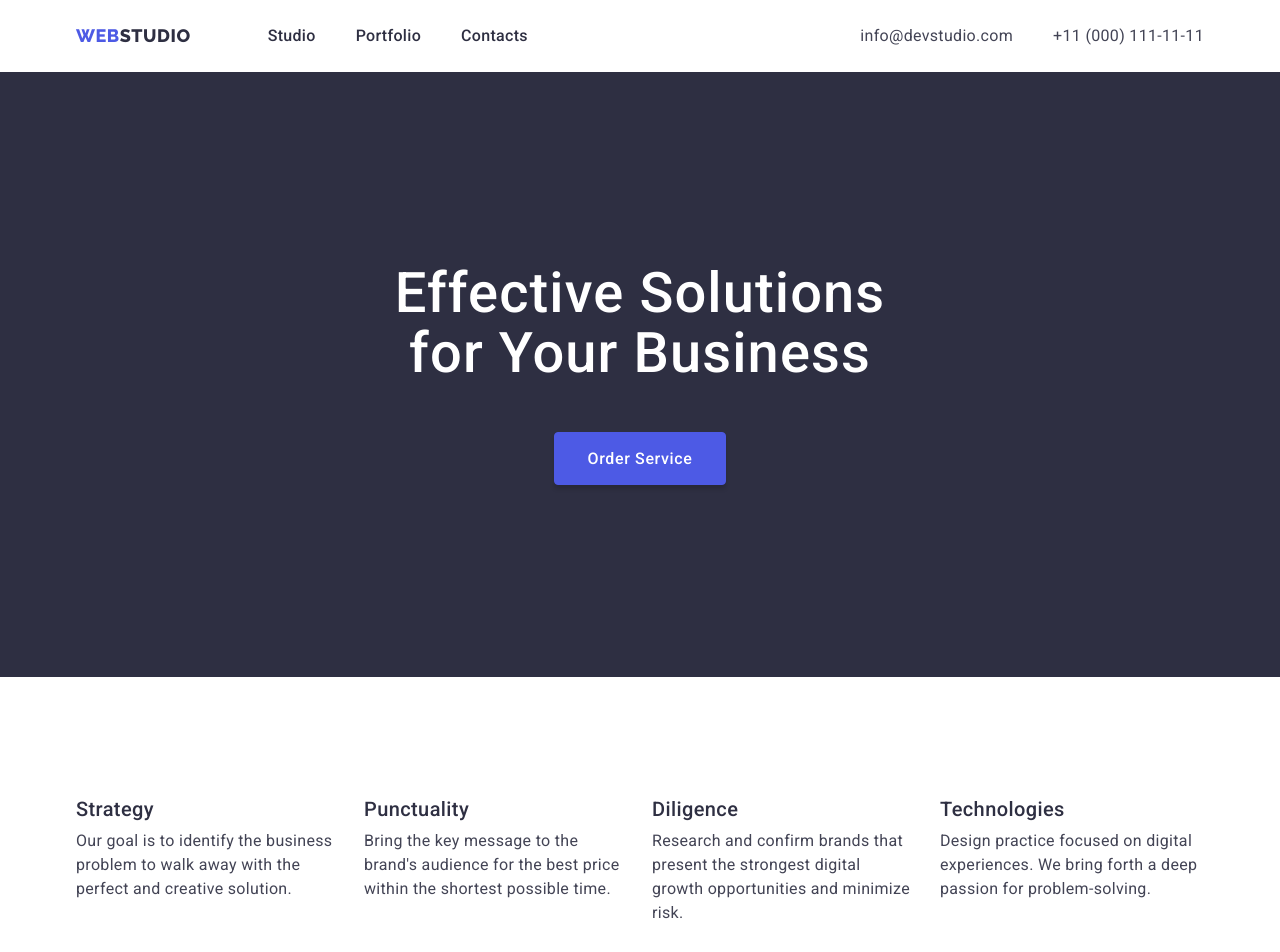
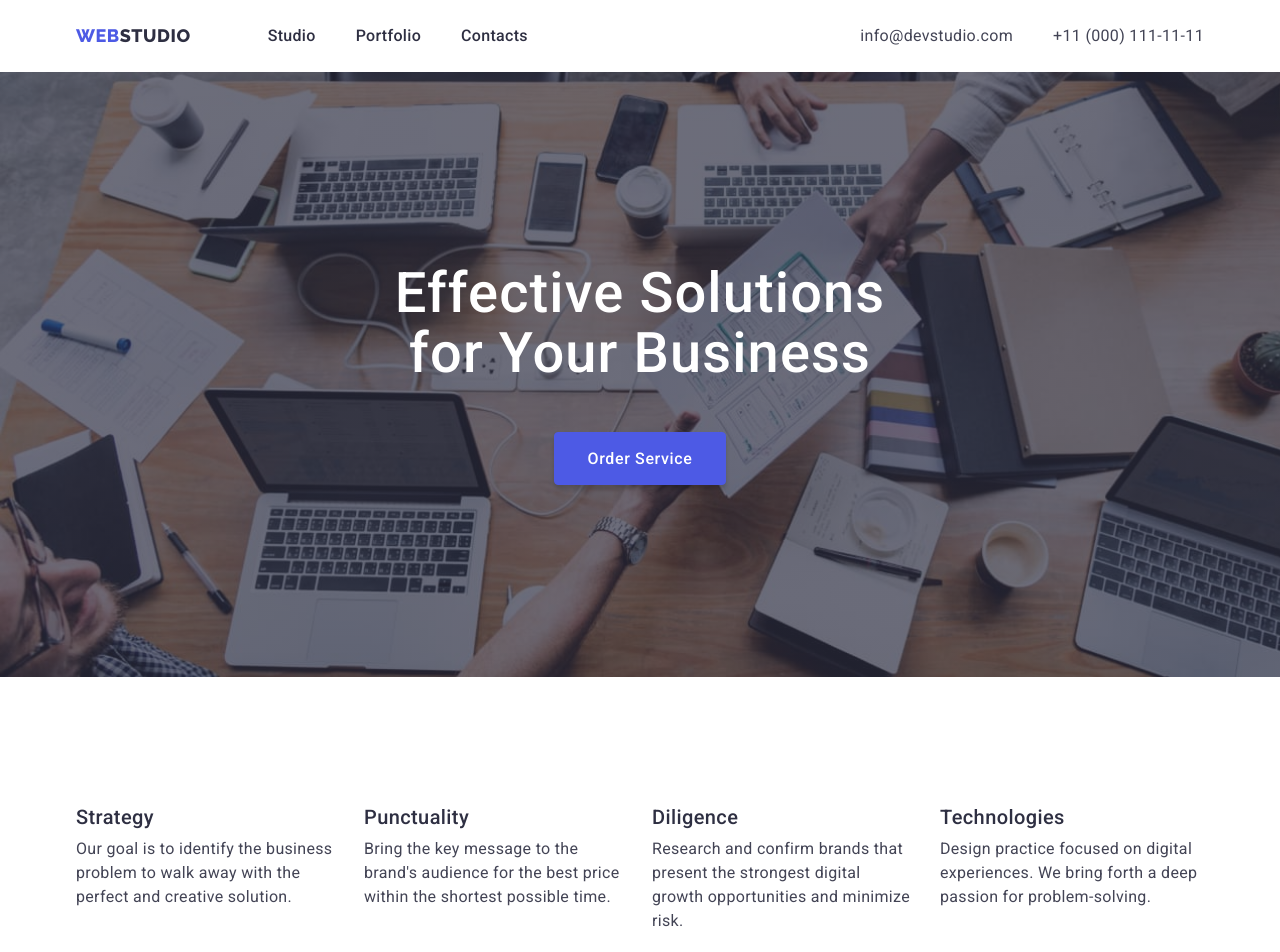
Before and after one commit to zaletska/goit-markup-hw-04, a plain HTML site: page index.html in a window 1280 px wide. Shown: the top 952 px of the page. Drawn offline with nearby package versions, Linux system fonts and the light colour scheme.

```diff
--- a/css/style.css
+++ b/css/style.css
@@ -119,6 +119,9 @@ header {
 .hero {
   background: var(--title-bcg-color);
   text-align: center;
+  background-image: linear-gradient(to right, rgba(46,47,66,0.7), rgba(46,47,66,0.7)), url(../img/people_office.jpg);
+  background-repeat: no-repeat;
+  background-size: cover;
 }
 .hero-title {
   margin-top: 0;
@@ -225,6 +228,9 @@ header {
   margin-right: 0;
 }
 
+.feature-list .title {
+  margin-top: 8px;
+}
 .examples-list {
   display: flex;
   flex-wrap: wrap;
@@ -331,6 +337,7 @@ header {
   box-shadow: 0px 1px 6px rgba(46, 47, 66, 0.08);
   border-top: none;
 }
+
 .work-item:hover,
 .work-item:focus {
   border: 0.5px solid var(--main-color);
```
Also changed, not shown: img/antenna.svg (added), img/astronaut.svg (added), img/clock.svg (added), img/diagram.svg (added), img/people_office.jpg (added), 2 other files.
